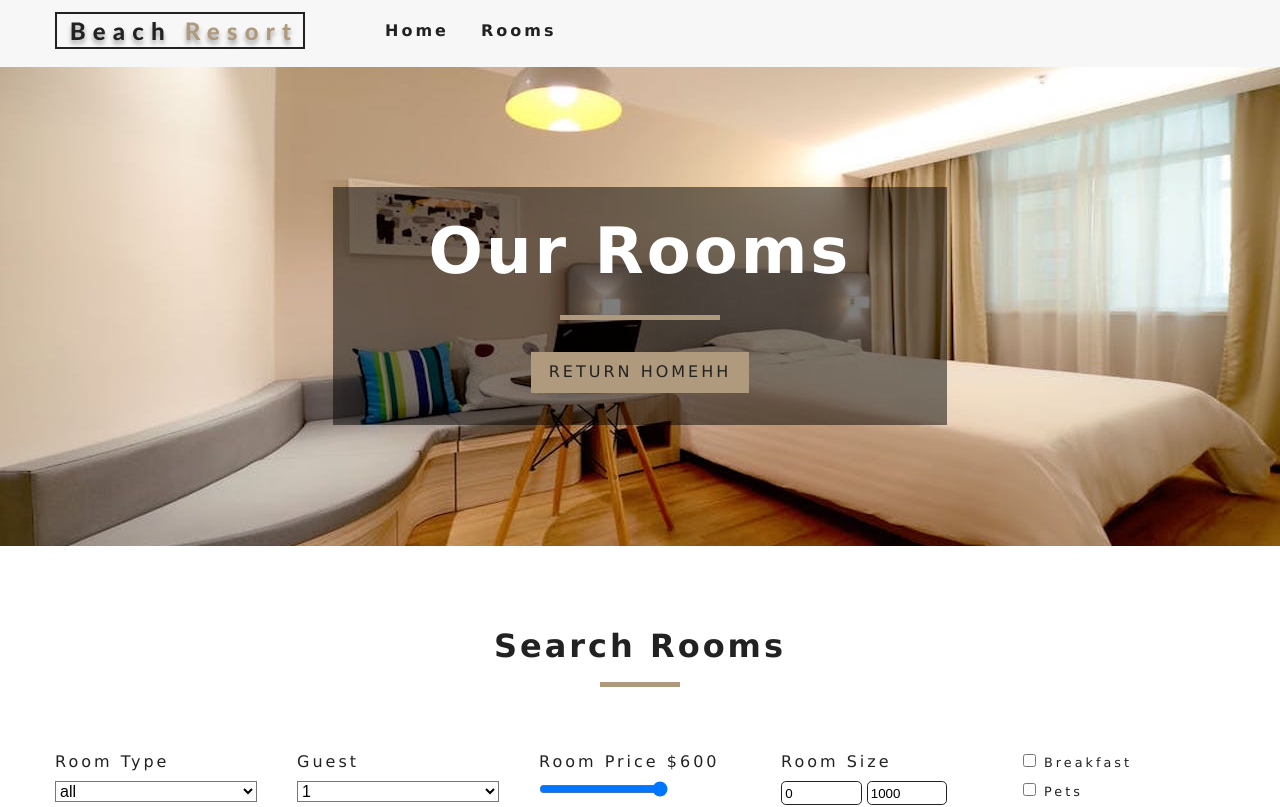
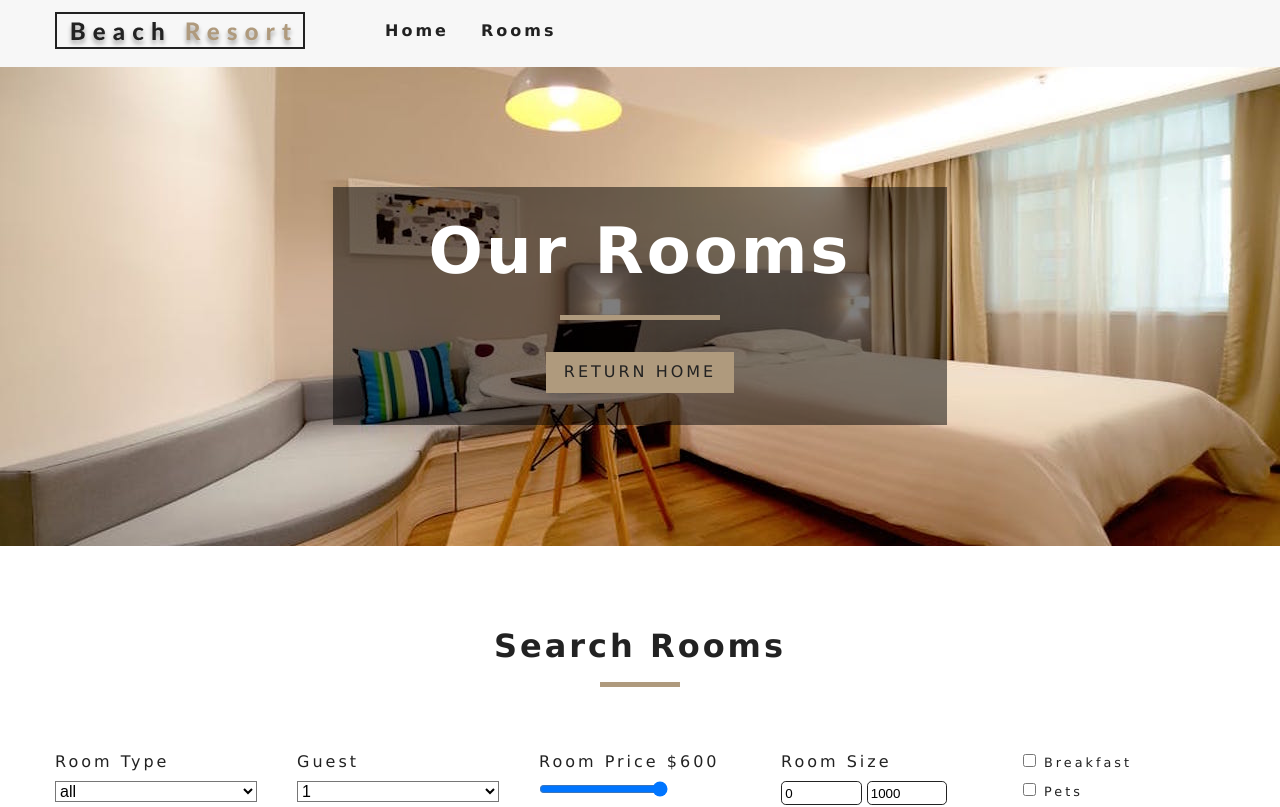
Before and after one commit to TracyZUMBU/resort, a React (Create React App) app: page /rooms in a window 1280 px wide. Shown: the top 807 px of the page. Built offline with nearby package versions, Linux system fonts and the light colour scheme.

Commit message:
deleted useless comments

```diff
--- a/src/pages/Rooms.js
+++ b/src/pages/Rooms.js
@@ -13,7 +13,7 @@ export const Rooms = () => {
         <Hero hero="roomsHero">
             <Banner title="our rooms">
                 <Link to="/" className="btn-primary">
-                    return homehh
+                    return home
                 </Link>
             </Banner>
         </Hero>
--- a/src/pages/SingleRoom.js
+++ b/src/pages/SingleRoom.js
@@ -6,6 +6,7 @@ import { Link } from "react-router-dom";
 import { RoomContext } from "../context";
 
 import StyledHero from "../components/StyledHero";
+
 export default class SingleRoom extends Component {
   constructor(props) {
     super(props);
@@ -17,9 +18,7 @@ export default class SingleRoom extends Component {
   }
   static contextType = RoomContext;
 
-  // componentDidMount() {
-  //   console.log(this.props);
-  // }
+
   render() {
     const { getRoom } = this.context;
     const room = getRoom(this.state.slug);
```
